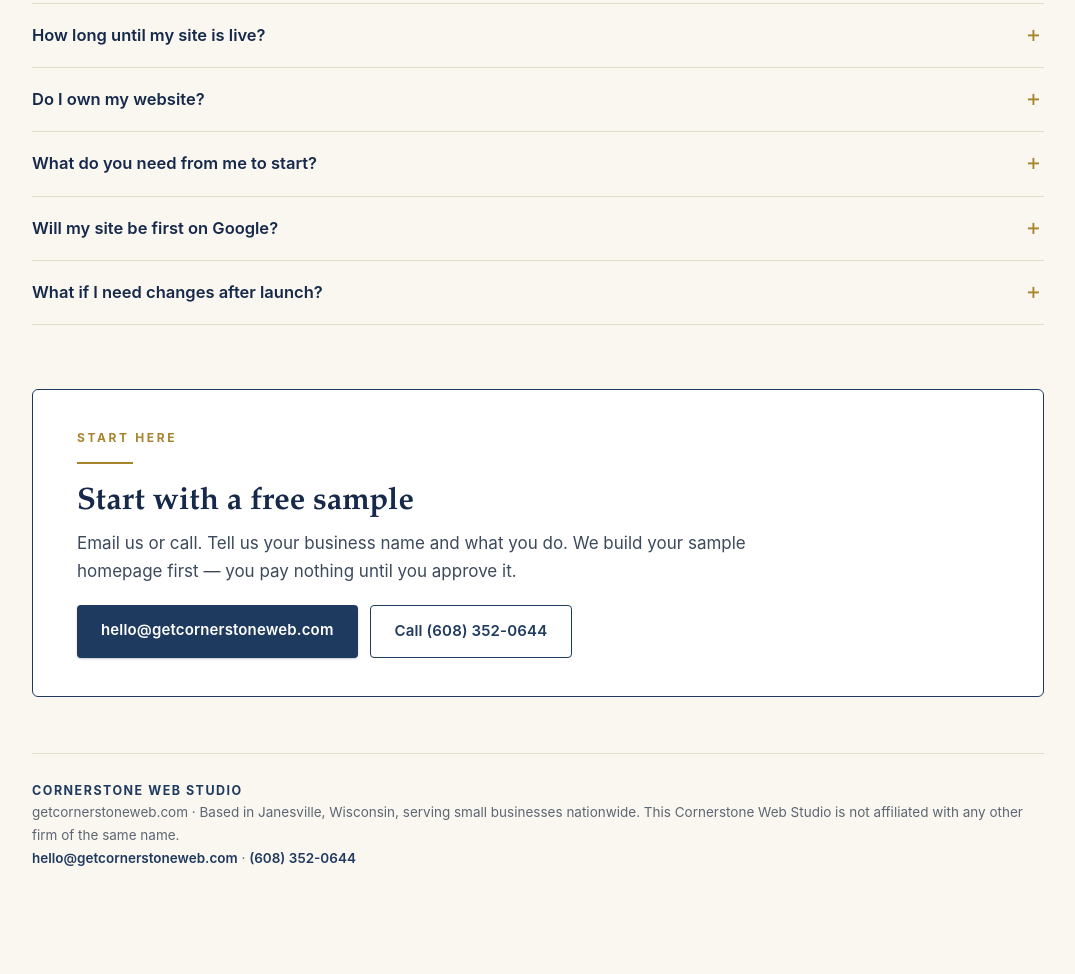
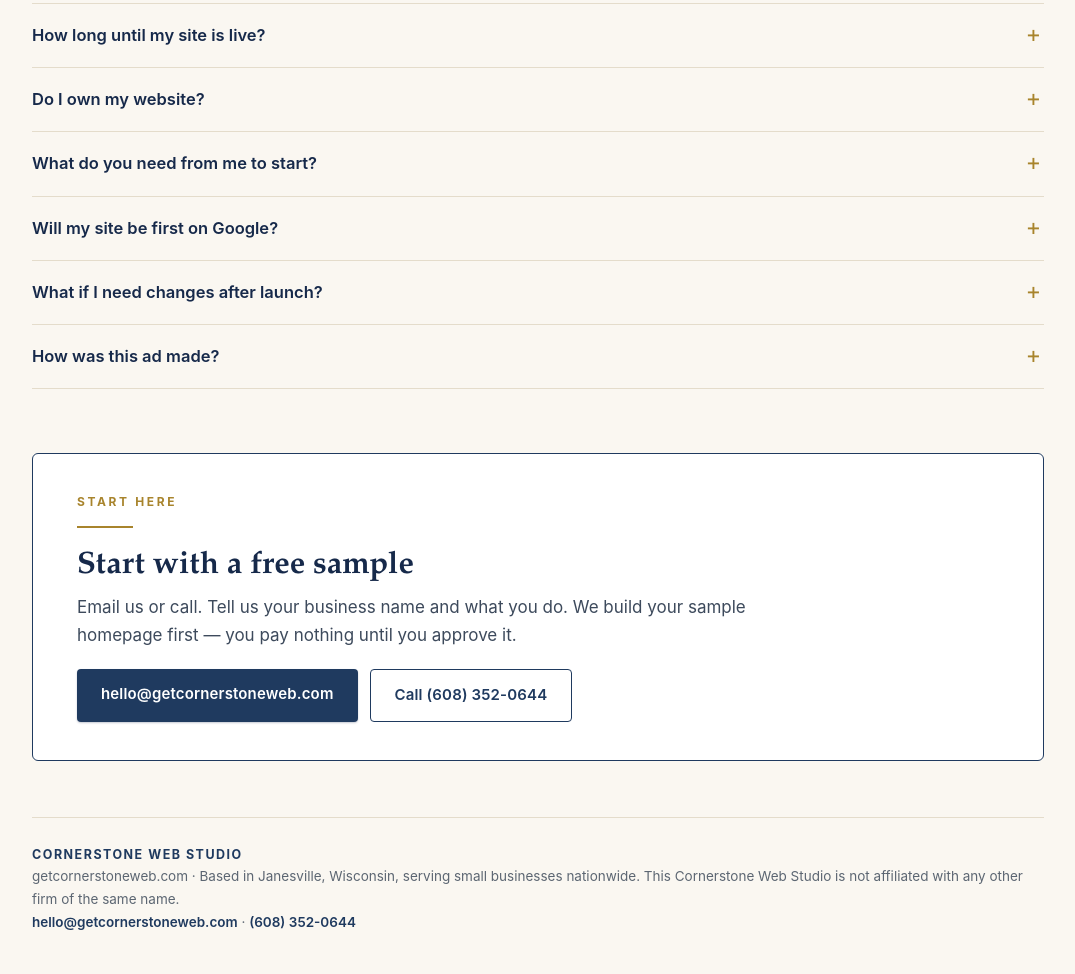
Before and after one commit to darkgyft2126-cell/cornerstone-resources, a plain HTML site: page index.html in a window 1280 px wide. Shown: the part 3970-4944 px from the top of the page, without its empty margins (102-1177 px from the left). Before the commit the page ends 4880 px from the top, so only its background shows below. Drawn offline with Linux system fonts and the light colour scheme.

Commit message:
FAQ: add 'How was this ad made?' (honest version, owner approved)

```diff
--- a/index.html
+++ b/index.html
@@ -396,6 +396,10 @@
         <summary>What if I need changes after launch?</summary>
         <p>On a CMS Site, you can change words and pictures yourself. On any site, the Care Plan covers it: send the change and we make it for you, for $49 a month, cancel any time.</p>
       </details>
+      <details>
+        <summary>How was this ad made?</summary>
+        <p>From one photo of the product. You send a clear photo, and we build the finished video around it — the concept, the motion, the grade, and the final cut — delivered in 3 business days. The honey jar above started as a single photo, the same way yours will.</p>
+      </details>
     </div>
   </section>
 
```
